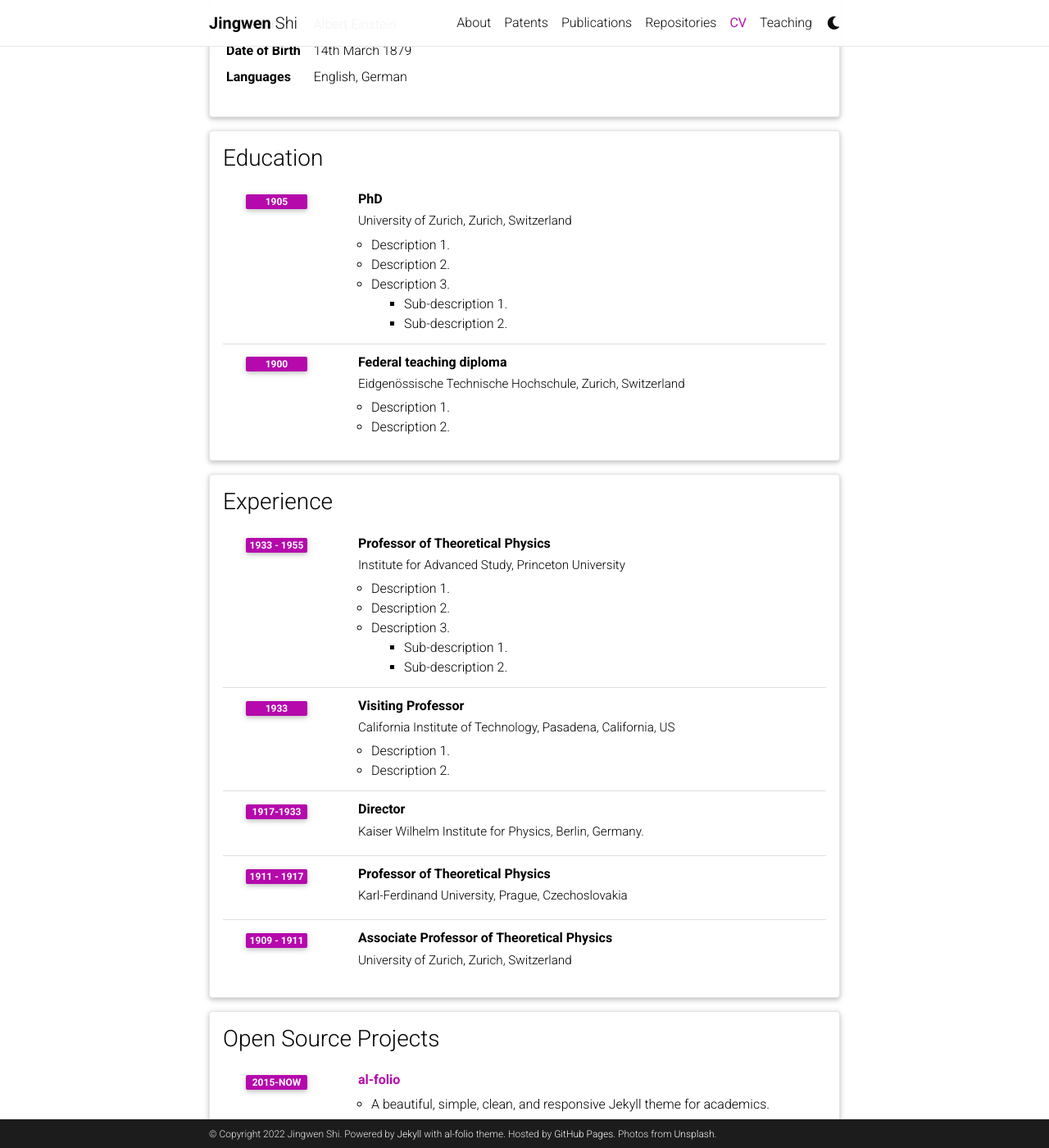
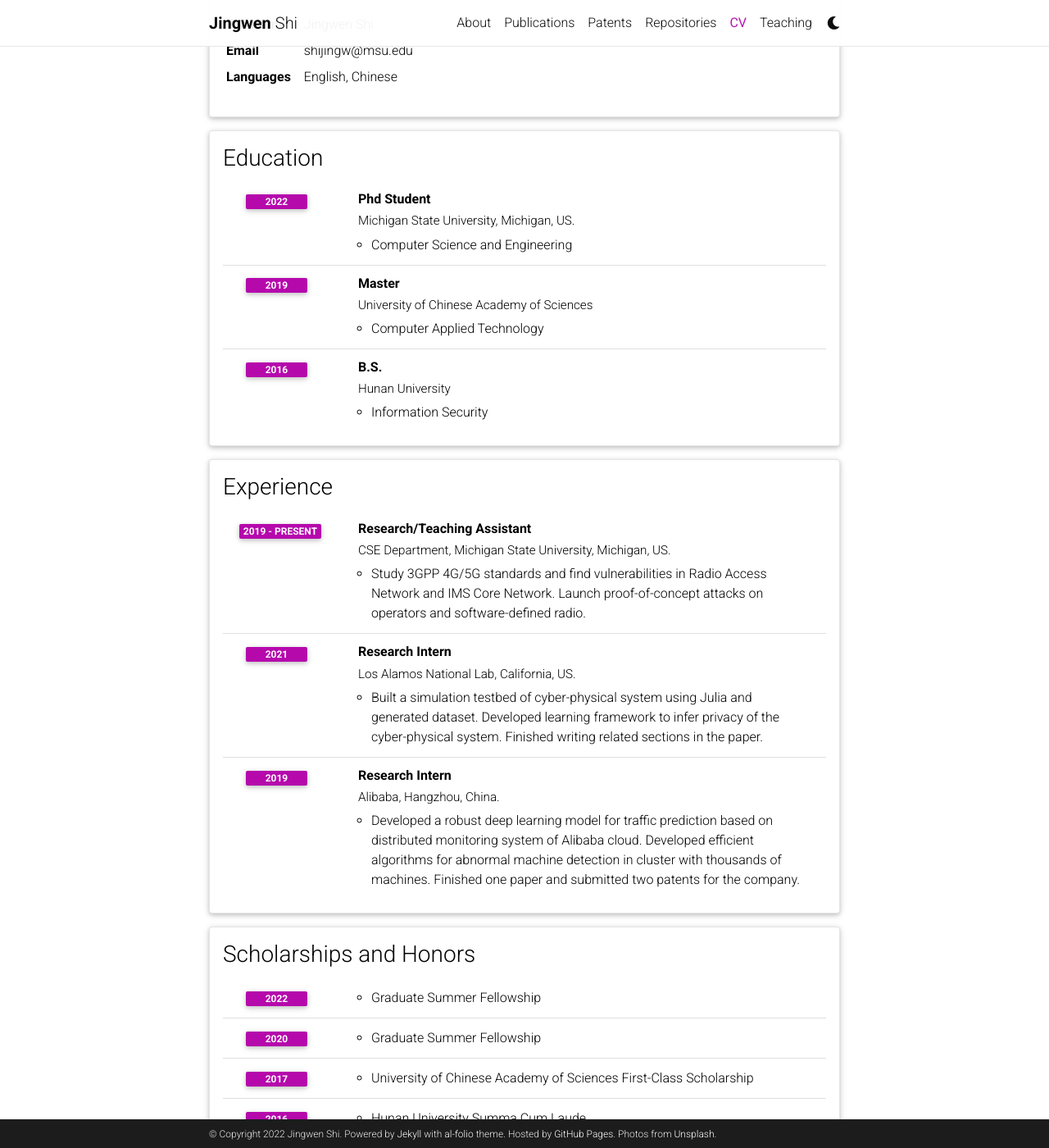
Before and after one commit to Shijingwen/try, a Jekyll site: the page built from _pages/2-cv.md, in a window 1280 px wide and 1400 px high, scrolled down 233 px. Shown: the whole window at 82% size. Built offline with Jekyll 4.4.1, drawn with Linux system fonts in a browser that asks for light colours; full-size pictures stand in for the smaller copies a plugin makes; comment, search, counter and statistics services are not loaded; a style sheet for code colours, icons or effects is not loaded; some of the changed text lies outside the part shown.

Commit message:
Fix bugs

```diff
--- a/_bibliography/papers.bib
+++ b/_bibliography/papers.bib
@@ -18,6 +19,7 @@
   volume={8},
   number={3},
   pages={55--65},
+  pdf={cluster_prediction.pdf},
   year={2019}
 }
 
--- a/_data/cv.yml
+++ b/_data/cv.yml
@@ -2,96 +2,116 @@
   type: map
   contents:
     - name: Full Name
-      value: Albert Einstein
-    - name: Date of Birth
-      value: 14th March 1879
+      value: Jingwen Shi
+    - name: Email
+      value: shijingw@msu.edu
     - name: Languages
-      value: English, German
+      value: English, Chinese
 
 - title: Education
   type: time_table
   contents:
-    - title: PhD
-      institution: University of Zurich, Zurich, Switzerland
-      year: 1905
+    - title: Phd Student
+      year: 2022
+      institution: Michigan State University, Michigan, US.
       description:
-        - Description 1.
-        - Description 2.
-        - title: Description 3.
-          contents:
-            - Sub-description 1.
-            - Sub-description 2.
-    - title: Federal teaching diploma
-      institution: Eidgenössische Technische Hochschule, Zurich, Switzerland
-      year: 1900
+        - Computer Science and Engineering
+
+    - title: Master
+      institution: University of Chinese Academy of Sciences
+      year: 2019
       description:
-        - Description 1.
-        - Description 2.
+        - Computer Applied Technology
+
+    - title: B.S.
+      institution: Hunan University
+      year: 2016
+      description:
+        - Information Security
 
 - title: Experience
   type: time_table
   contents:
-    - title: Professor of Theoretical Physics
-      institution: Institute for Advanced Study, Princeton University
-      year: 1933 - 1955
+    - title: Research/Teaching Assistant
+      institution: CSE Department, Michigan State University, Michigan, US.
+      year: 2019 - present
       description:
-        - Description 1.
-        - Description 2.
-        - title: Description 3.
-          contents:
-            - Sub-description 1.
-            - Sub-description 2.
-    - title: Visiting Professor
-      institution: California Institute of Technology, Pasadena, California, US
-      year: 1933
+        - Study 3GPP 4G/5G standards and find vulnerabilities in Radio Access Network and IMS Core Network. Launch proof-of-concept attacks on operators and software-defined radio.
+
+    - title: Research Intern
+      institution: Los Alamos National Lab, California, US.
+      year: 2021
       description:
-        - Description 1.
-        - Description 2.
+        - Built a simulation testbed of cyber-physical system using Julia and generated dataset. Developed learning framework to infer privacy of the cyber-physical system. Finished writing related sections in the paper.
 
-    - title: Director
-      institution: Kaiser Wilhelm Institute for Physics, Berlin, Germany.
-      year: 1917-1933
+    - title: Research Intern
+      institution: Alibaba, Hangzhou, China.
+      year: 2019
+      description:
+        - Developed a robust deep learning model for traffic prediction based on distributed monitoring system of Alibaba cloud. Developed efficient algorithms for abnormal machine detection in cluster with thousands of machines. Finished one paper and submitted two patents for the company.
 
-    - title: Professor of Theoretical Physics
-      institution: Karl-Ferdinand University, Prague, Czechoslovakia
-      year: 1911 - 1917
-      description:
 
-    - title: Associate Professor of Theoretical Physics
-      institution: University of Zurich, Zurich, Switzerland
-      year: 1909 - 1911
-
-- title: Open Source Projects
+- title: Scholarships and Honors
   type: time_table
   contents:
-    - title: <a href="https://github.com/alshedivat/al-folio">al-folio</a>
-      year: 2015-now
-      description: A beautiful, simple, clean, and responsive Jekyll theme for academics.
+    - year: 2022
+      items:
+        - Graduate Summer Fellowship
+    - year: 2020
+      items:
+        - Graduate Summer Fellowship
+    - year: 2017
+      items:
+        - University of Chinese Academy of Sciences First-Class Scholarship
+    - year: 2016
+      items:
+        - Hunan University Summa Cum Laude
+    - year: 2015
+      items:
+        - National Encouragement Scholarship
+    - year: 2014
+      items:
+        - Hunan University First-Class Scholarship
+    - year: 2013
+      items:
+        - Hunan University First-Class Scholarship
 
-- title: Honors and Awards
+- title: Awards
   type: time_table
   contents:
-    - year: 1921
+    - year: 2017
       items:
-        - Nobel Prize in Physics
-        - Matteucci Medal
-    - year: 2029
+        - Google Girl Hackathon in Beijing, Best Practical Award
+    - year: 2016
       items:
-        - Max Planck Medal
+        - Hunan University Excellent Graduation Design Award
+    - year: 2016
+      items:
+        - First Prize of National Students Innovation Training Program
+    - year: 2015
+      items:
+        - American Mathematical Contest in Modeling (MCM), Honorable Mention
+    - year: 2014
+      items:
+        -  CTF of ZheJiang Province WenDing Cup, Third Prize
+    - year: 2014
+      items:
+        - China Robot Competition and The Robocup China Open, First Prize
 
-- title: Academic Interests
-  type: nested_list
-  contents:
-    - title: Topic 1.
-      items:
-        - Description 1.
-        - Description 2.
-    - title: Topic 2.
-      items:
-        - Description 1.
-        - Description 2.
+
+# - title: Academic Interests
+#   type: nested_list
+#   contents:
+#     - title: Topic 1.
+#       items:
+#         - Description 1.
+#         - Description 2.
+#     - title: Topic 2.
+#       items:
+#         - Description 1.
+#         - Description 2.
 
 - title: Other Interests
   type: list
   contents:
-    - <u>Hobbies:</u> Hobby 1, Hobby 2, etc.
+    - <u>Hobbies:</u> Cooking, House Plants, etc.
--- a/_includes/selected_papers.html
+++ b/_includes/selected_papers.html
@@ -1,5 +1,5 @@
 
           <div class="publications">
-            <h2>selected publications</h2>
-            {% bibliography -f papers -q @*[selected=true]* %}
+            <!--<h2>selected publications</h2>-->
+            {% bibliography -f papers -q @*[selected=false]* %}
           </div>
```
Also changed, not shown: other parts of _bibliography/papers.bib (+3 -0 lines), _data/repositories.yml (+10 -9 lines), _pages/1-about.md (renamed from _pages/about.md), _pages/2-cv.md (renamed from _pages/cv.md), _pages/3-publications.md (renamed from _pages/publications.md), _pages/4-patents.md (renamed from _pages/Patents.md), _pages/5-repositories.md (renamed from _pages/repositories.md), _pages/6-teaching.md (renamed from _pages/teaching.md), _pages/7-dropdown.md (renamed from _pages/dropdown.md), 1 other file.
